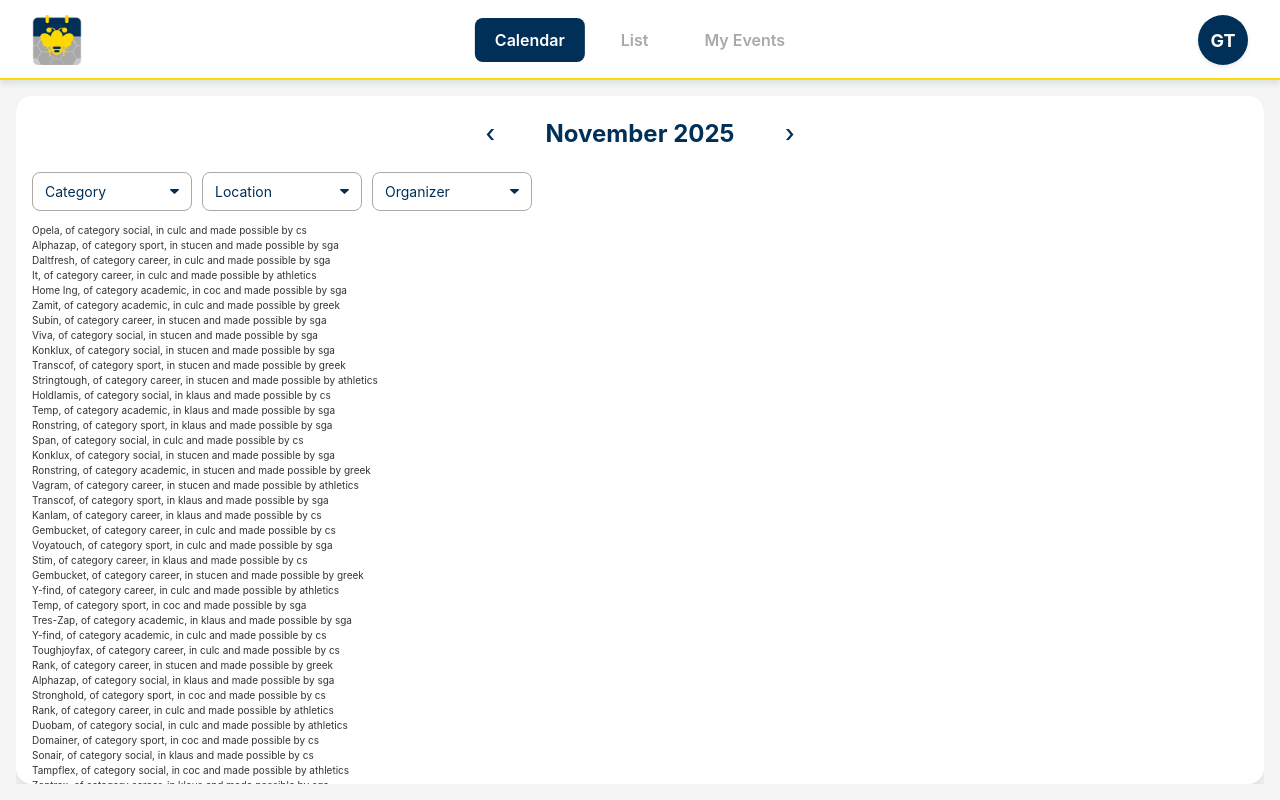
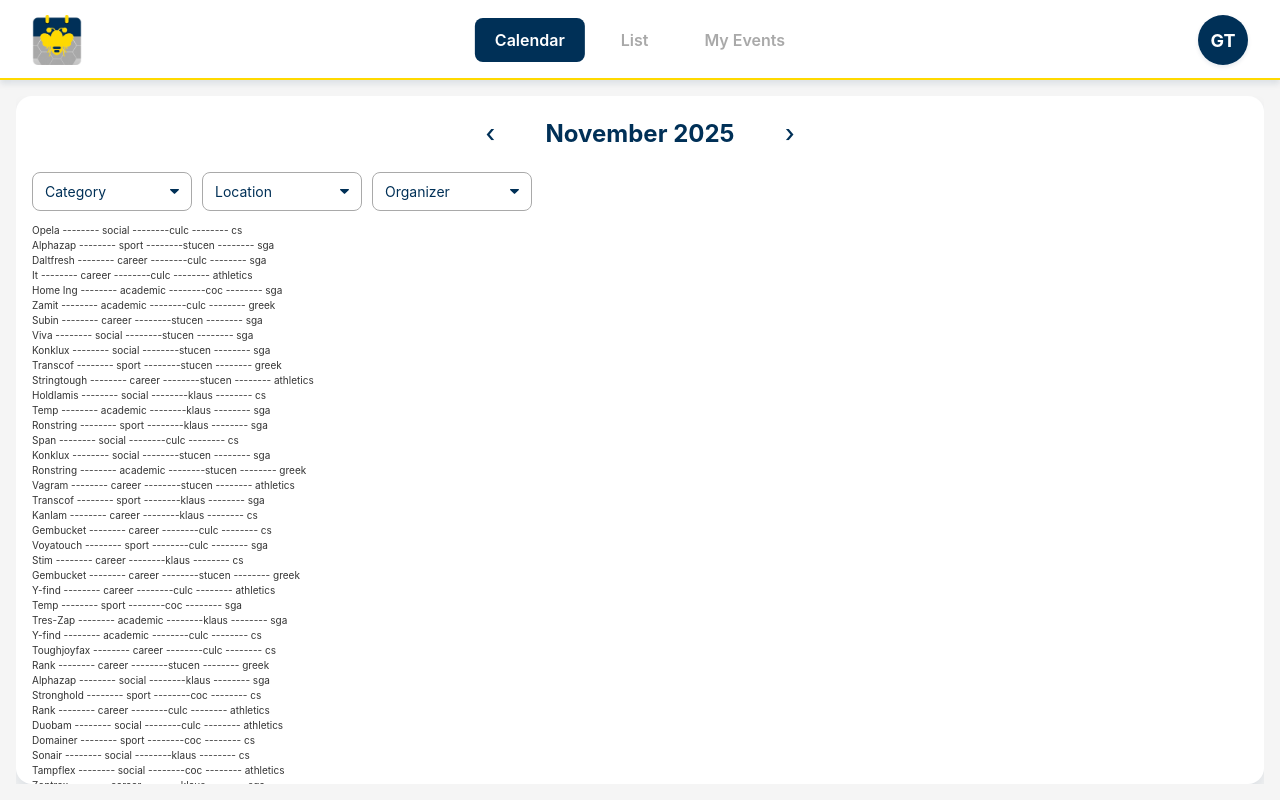
Before and after one commit to mayazhang1241/gt-cal, a React (Vite) app in the folder frontend/: page / in a window 1280 px wide. Built offline with nearby package versions, Linux system fonts and the light colour scheme.

Commit message:
Update App.jsx

```diff
--- a/frontend/src/App.jsx
+++ b/frontend/src/App.jsx
@@ -178,8 +178,8 @@ function CalendarGrid({ events, onDayClick, onEventClick, viewMode, setViewMode
       <ul>
         {filtereddata.map((e) => (
             <li key={e.id}>
-              {e.title}, of category {e.category},
-              in {e.location} and made possible by {e.organizer}
+              {e.title} -------- {e.category} --------
+              {e.location} -------- {e.organizer}
             </li>
                     ))}
       </ul>
```
